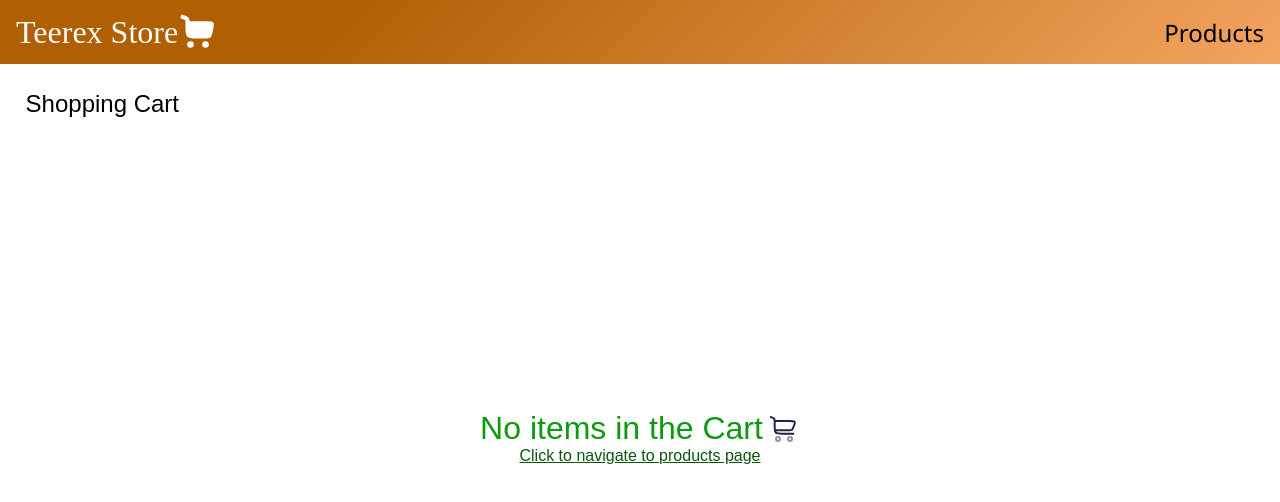
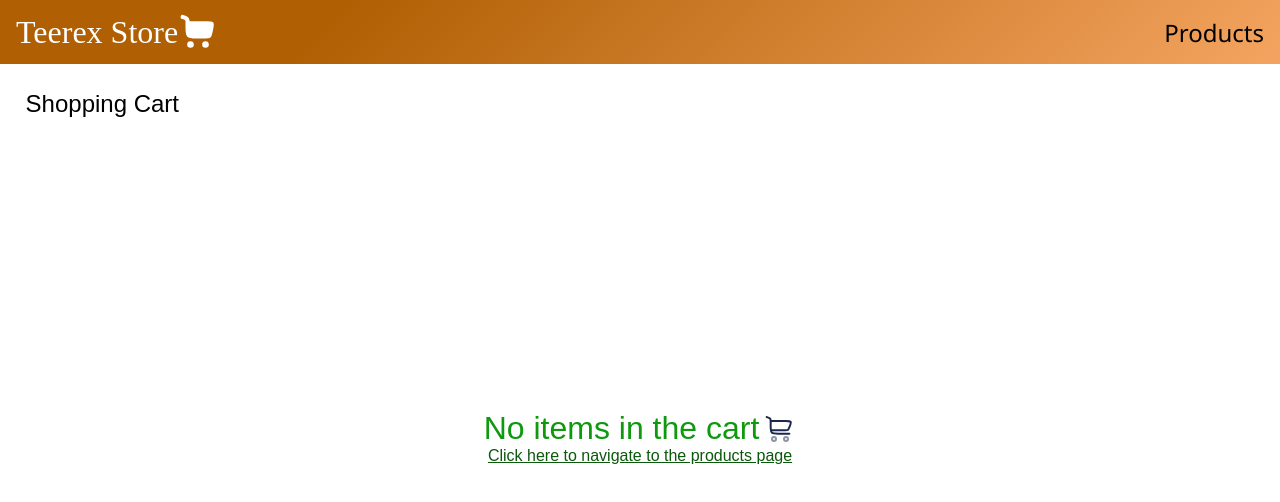
Before and after one commit to Vimal567/Teerex-store, a React (Create React App) app: page /cart in a window 1280 px wide. Shown: the top 502 px of the page. Built offline with nearby package versions, Linux system fonts and the light colour scheme; a web font is replaced by a local one.

Commit message:
Fixed spellings and errors

```diff
--- a/src/components/Filter.css
+++ b/src/components/Filter.css
@@ -23,6 +23,4 @@
   .form-group input {
     margin-left: 15px;
   }
-
-
 }
--- a/src/components/Header.css
+++ b/src/components/Header.css
@@ -55,7 +55,7 @@
 
 .menu .menu-item span {
   position: absolute;
-  top: -5 px;
+  top: -5px;
   right: 0px;
   font-size: 0.8rem;
 }
--- a/src/components/Header.jsx
+++ b/src/components/Header.jsx
@@ -12,7 +12,7 @@ const Header = () => {
     <div className='header-container'>
       <div className="brand">
         <h1>Teerex Store</h1>
-        <img src="/assets/logo-icon.svg" alt="logo" />
+        <img src="/assets/logo-icon.svg" alt="Teerex Store logo" />
       </div>
 
       <ul className='menu'>
@@ -21,12 +21,12 @@ const Header = () => {
             <Link to="/">Products</Link>
           </li>
           :
-            <li className="menu-item">
-              <Link to="/cart">
-                <img src="/assets/cart-icon.svg" alt="cart navigation" />
-                <span>{ cart && cart.length && cart.length}</span>
-              </Link>
-            </li>}
+          <li className="menu-item">
+            <Link to="/cart">
+              <img src="/assets/cart-icon.svg" alt="cart" />
+              <span>{cart && cart.length && cart.length}</span>
+            </Link>
+          </li>}
       </ul>
     </div>
   )
--- a/src/constants/constant.js
+++ b/src/constants/constant.js
@@ -4,6 +4,6 @@ export const GENDER_LIST = ["Men", "Women"];
 export const PRICE_LIST = ["0 - 250", "250 - 450", "450 - 100000"];
 export const CLOTH_TYPE_LIST = ["Polo", "Hoodie", "Basic"];
 export const TRY_AGAIN = "Oops something went wrong, please try again.";
-export const DUPLICATE = "You’ve already added this item to your cart. Go to your cart to review or update your selection";
-export const MAX_QUANTITY = "You’ve reached maximun quantity available";
+export const DUPLICATE = "You've already added this item to your cart. Go to your cart to review or update your selection";
+export const MAX_QUANTITY = "You've reached maximum quantity available";
 export const ORDER_PLACED = "Order placed successfully!";
--- a/src/context/cart-context.js
+++ b/src/context/cart-context.js
@@ -17,7 +17,7 @@ export const CartProvider = ({ children }) => {
     if (duplicate) {
       return enqueueSnackbar(DUPLICATE, { variant: 'warning' });
     }
-    setCart((prevCart) => [...prevCart, {...product, productQty: 1}]);
+    setCart((prevCart) => [...prevCart, { ...product, productQty: 1 }]);
   };
 
   // Increase product quantity
--- a/src/pages/Cart.js
+++ b/src/pages/Cart.js
@@ -51,10 +51,10 @@ const Cart = () => {
         :
         <div className='empty-cart'>
           <div>
-            No items in the Cart
+            No items in the cart
             <img src='/assets/cart-icon.svg' alt='empty cart icon' />
           </div>
-          <div><Link to={"/"}>Click to navigate to products page</Link></div>
+          <div><Link to={"/"}>Click here to navigate to the products page</Link></div>
         </div>
       }
 
--- a/src/pages/Dashboard.jsx
+++ b/src/pages/Dashboard.jsx
@@ -99,7 +99,7 @@ const Dashboard = () => {
 
       <div className="filter-product-grid-section">
         <div className="filter-section">
-        <Filter
+          <Filter
             colourFilterData={colourFilterData}
             setColourFilterData={setColourFilterData}
             genderFilterData={genderFilterData}
@@ -123,7 +123,7 @@ const Dashboard = () => {
                   Rs. {product.price}
                 </span>
               </div>
-              <button type='button' onClick={() =>addToCart(product)}>Add to Cart</button>
+              <button type='button' onClick={() => addToCart(product)}>Add to Cart</button>
             </div>
           })}
         </div>
```
Also changed, not shown: src/pages/Dashboard.css (+5 -5 lines).
